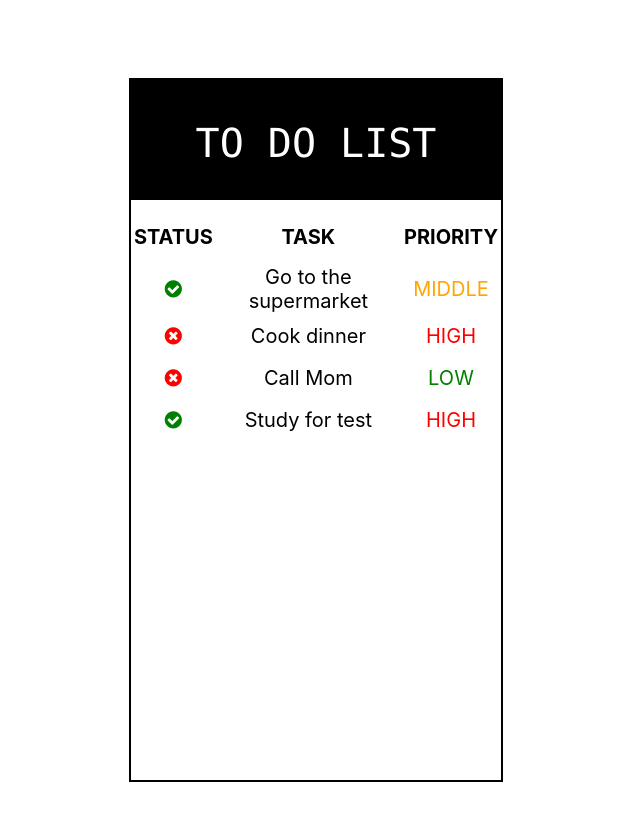
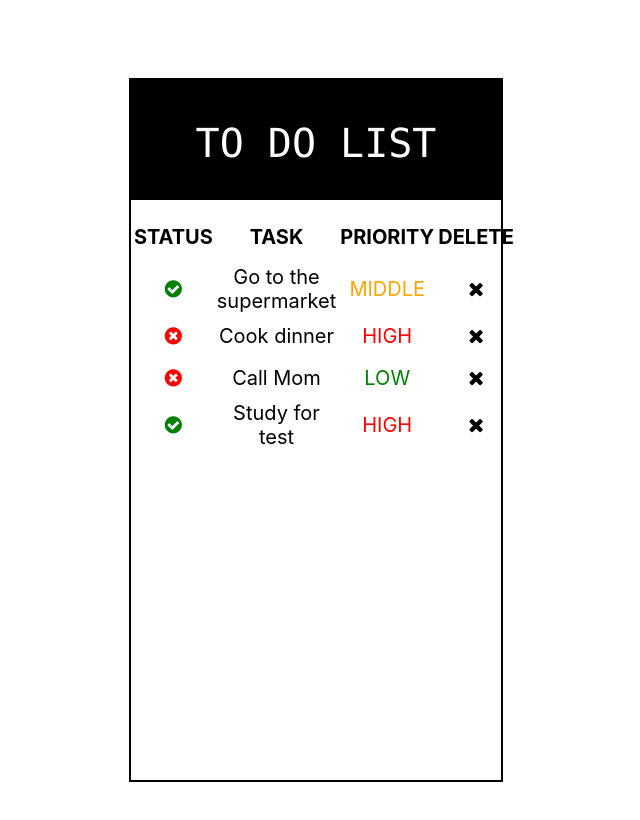
Before and after one commit to lailalelouch/RJSDemo3, a React (Create React App) app: page / in a window 1280 px wide. Shown: the top 820 px of the page, without its empty margins (324-964 px from the left). Built offline with nearby package versions, Linux system fonts and the light colour scheme.

Commit message:
Prep structure for delete

```diff
--- a/src/TodoItem.js
+++ b/src/TodoItem.js
@@ -21,6 +21,9 @@ class TableRow extends Component {
         </td>
         <td>{task.task}</td>
         <td className={task.priority}>{task.priority.toUpperCase()}</td>
+        <td>
+          <i className="fa fa-times" />
+        </td>
       </tr>
     );
   }
--- a/src/TodoList.js
+++ b/src/TodoList.js
@@ -17,6 +17,7 @@ class TodoList extends Component {
             <th>STATUS</th>
             <th>TASK</th>
             <th>PRIORITY</th>
+            <th>DELETE</th>
           </tr>
         </thead>
         <tbody>{taskRows}</tbody>
```
